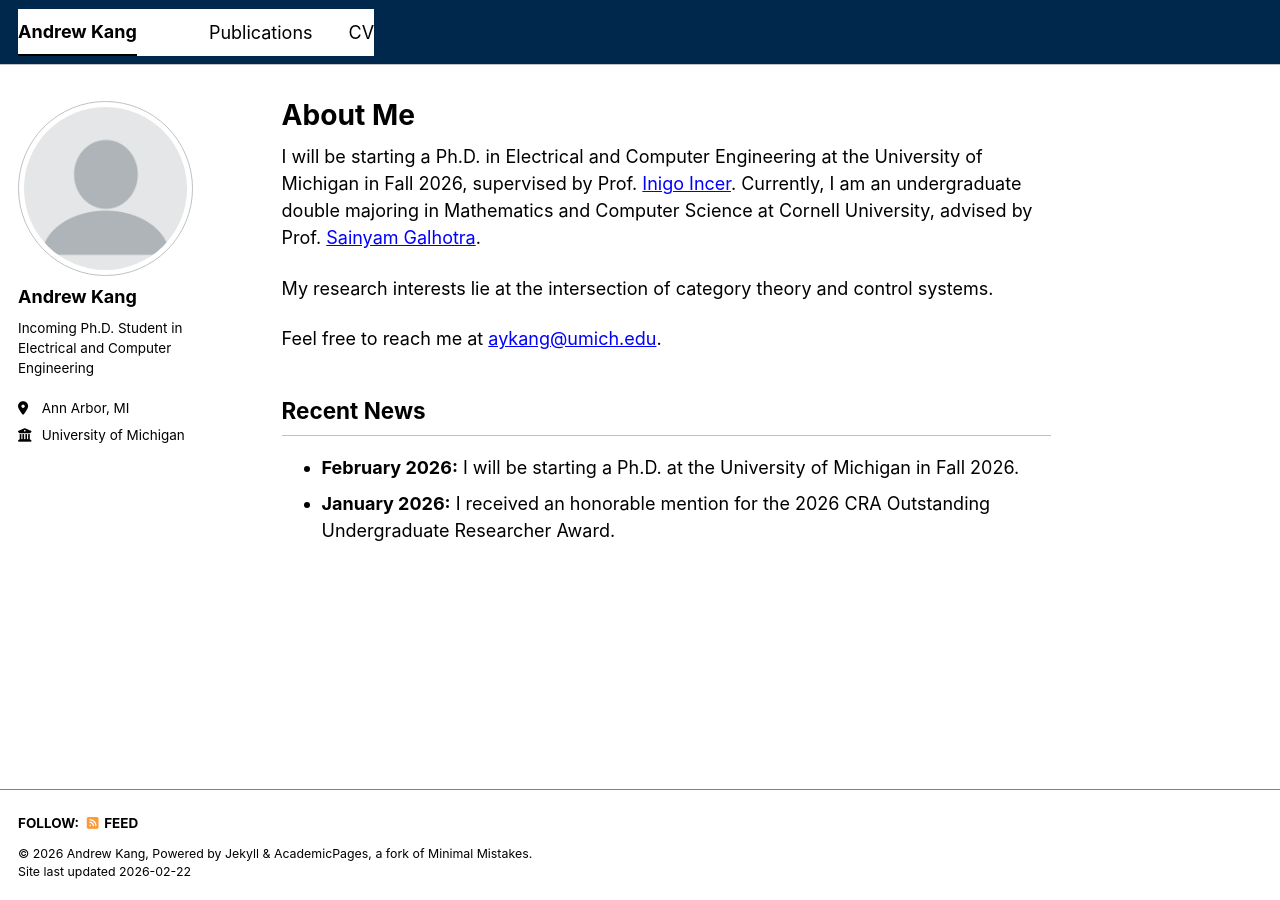
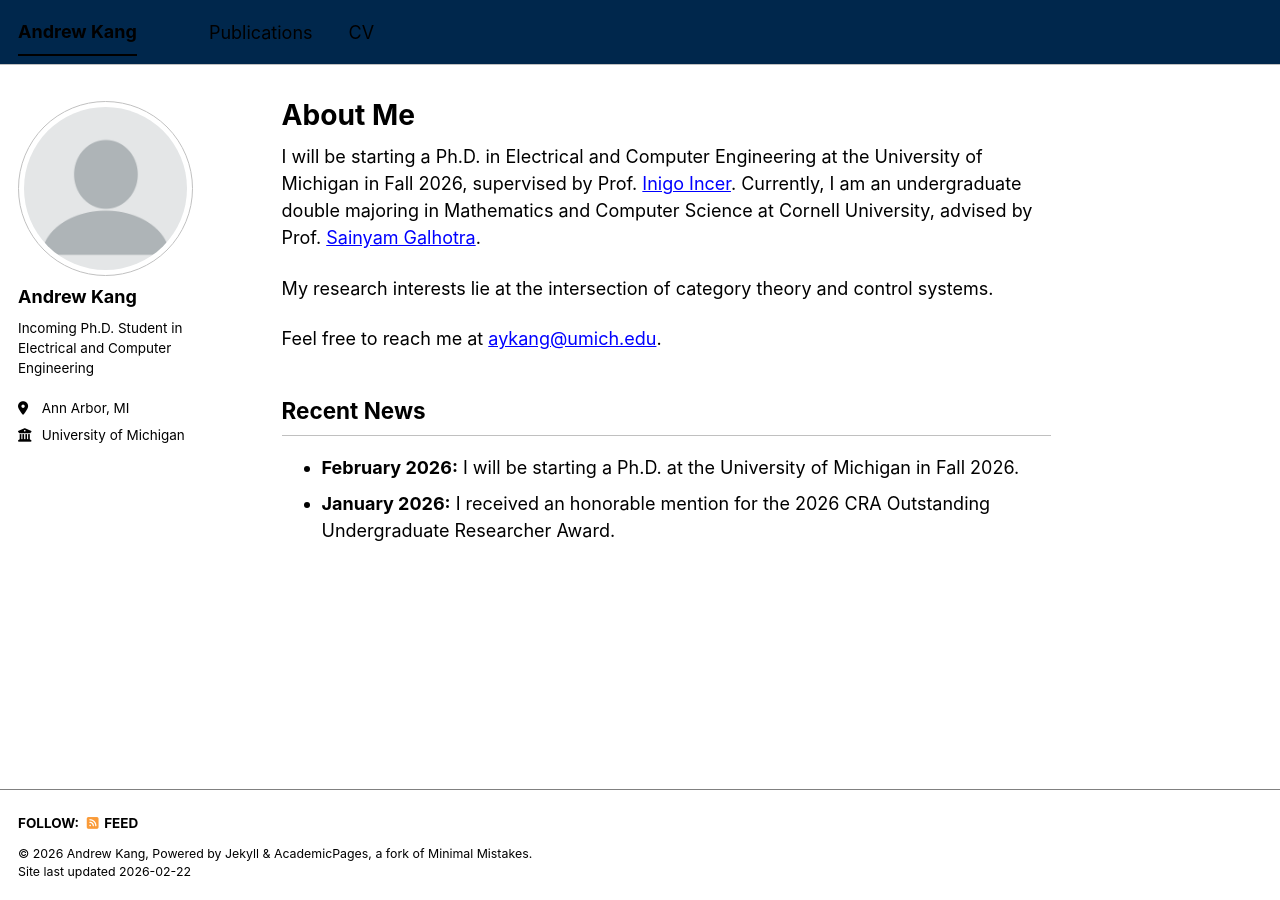
Before and after one commit to andrew-kang/andrew-kang.github.io, a Jekyll site: the page built from _pages/about.md, in a window 1280 px wide. Built offline with Jekyll 4.4.1, drawn with Linux system fonts in a browser that asks for light colours; a script bundle is joined from its source files by our own code; library files that are not in the unit come from our copies.

Commit message:
fix: third fix of background theme

```diff
--- a/_sass/layout/_buttons.scss
+++ b/_sass/layout/_buttons.scss
@@ -17,7 +17,7 @@
   font-weight: bold;
   text-align: center;
   text-decoration: none;
-  background-color: #00274C;
+  background-color: var(--global-base-color);
   border: 0 !important;
   border-radius: $border-radius;
   cursor: pointer;
@@ -52,7 +52,7 @@
     color: var(--global-text-color-light) !important;
     border: 1px solid var(--global-border-color) !important;
     /* override*/
-    background-color: #00274C;
+    background-color: var(--global-bg-color);
 
     &:hover {
       color: #fff !important;
--- a/_sass/layout/_masthead.scss
+++ b/_sass/layout/_masthead.scss
@@ -55,7 +55,7 @@
 }
 
 .masthead__menu-item {
-  background-color: var(--global-bg-color);
+  background-color: #00274C;
   display: block;
   list-style-type: none;
   white-space: nowrap;
```
